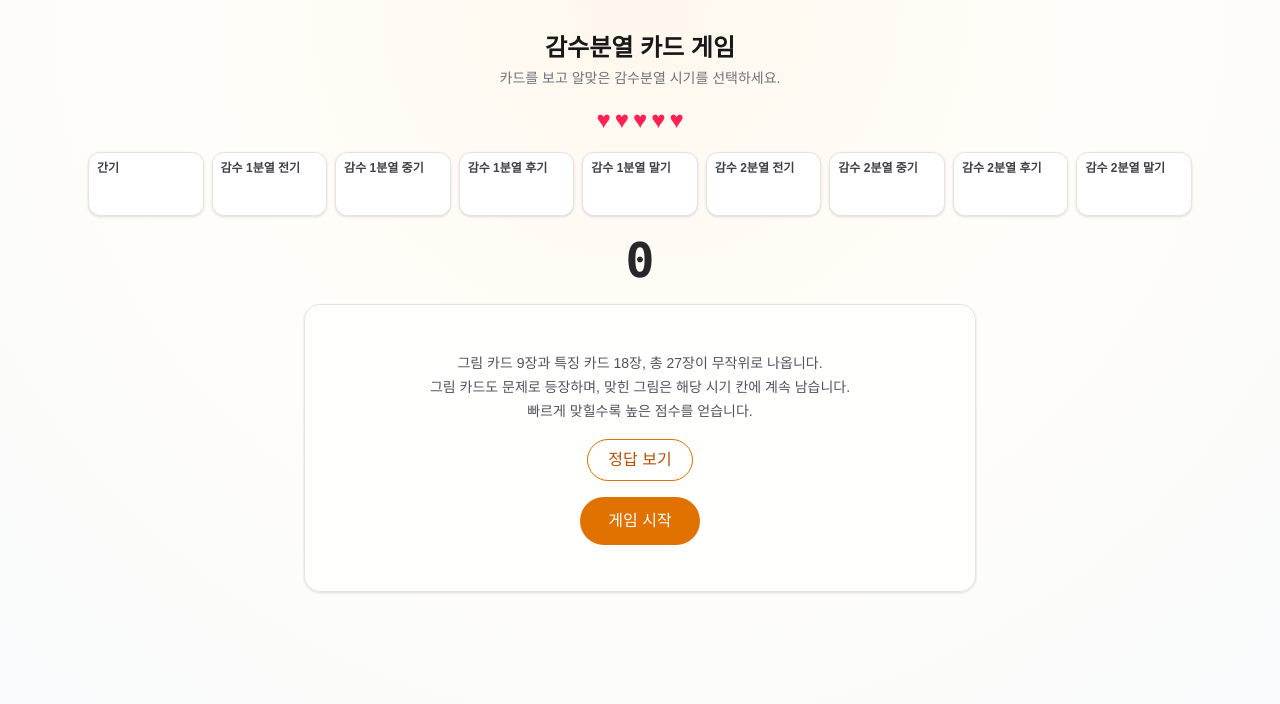
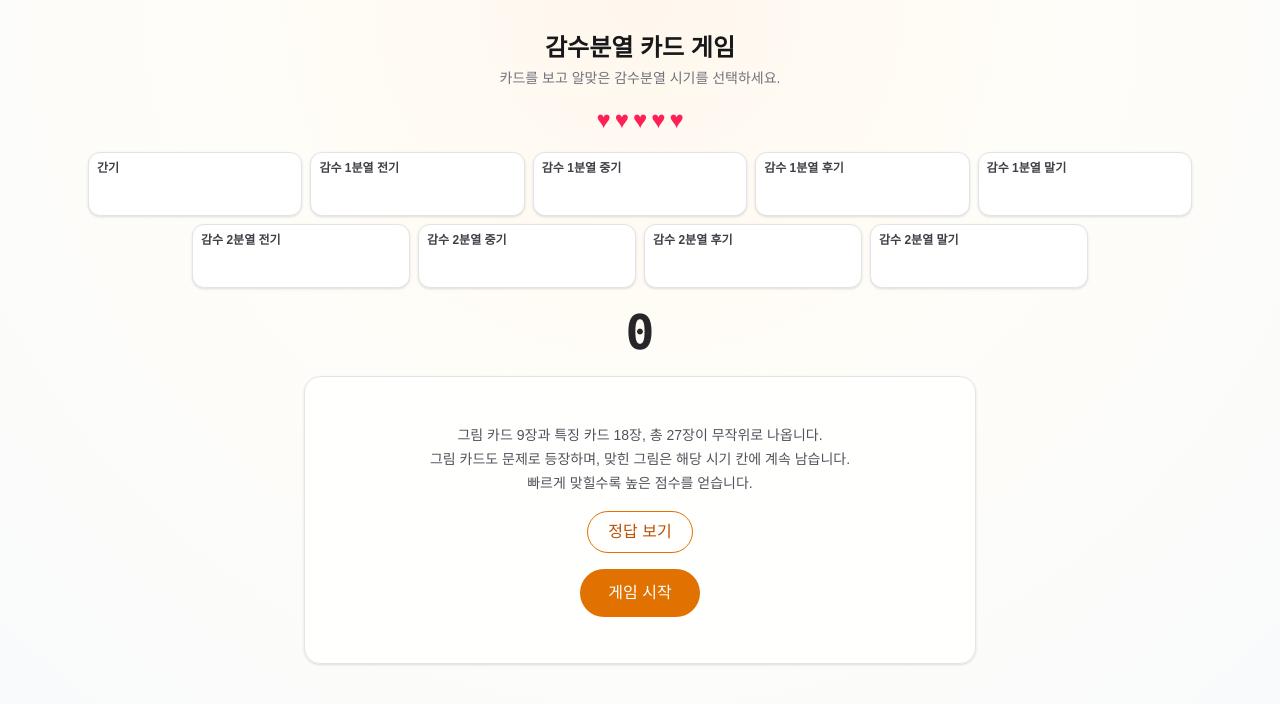
Before and after one commit to ultrabio/meiosis-card-game, a Next.js app: page / in a window 1280 px wide. Shown: the top 704 px of the page. Built offline with nearby package versions, Linux system fonts and the light colour scheme.

Commit message:
Arrange game phase slots in two rows

```diff
--- a/components/MeiosisGame.tsx
+++ b/components/MeiosisGame.tsx
@@ -173,8 +173,9 @@ export function MeiosisGame() {
         {Array.from({length:5}).map((_,i)=><span key={i} className={i<lives?"text-rose-500":"text-zinc-200"}>♥</span>)}
       </div>
 
-      <div className="grid grid-cols-4 gap-2 md:grid-cols-9">
-        {PHASES.map(p=>{
+      <div className="space-y-2">
+        <div className="grid grid-cols-5 gap-2">
+          {PHASES.slice(0,5).map(p=>{
             const hasImage = placed[p.id].some(card=>card.kind==="image");
             return (
               <button key={p.id} onClick={()=>choose(p.id)}
@@ -190,6 +191,26 @@ export function MeiosisGame() {
               </button>
             );
           })}
+        </div>
+
+        <div className="mx-auto grid max-w-4xl grid-cols-4 gap-2">
+          {PHASES.slice(5).map(p=>{
+            const hasImage = placed[p.id].some(card=>card.kind==="image");
+            return (
+              <button key={p.id} onClick={()=>choose(p.id)}
+                className={`${hasImage ? "min-h-32" : "min-h-16"} flex flex-col overflow-hidden rounded-xl border bg-white p-2 text-center shadow-sm transition hover:-translate-y-0.5 hover:shadow-md ${flash===p.id?"border-amber-400 ring-2 ring-amber-300":"border-zinc-200"}`}>
+                <div className="shrink-0 pb-1 text-[11px] font-semibold leading-tight text-zinc-700 sm:text-xs">
+                  {p.label}
+                </div>
+                {hasImage && (
+                  <div className="min-h-0 flex-1 rounded-md bg-white">
+                    <PhaseArt phase={p.id}/>
+                  </div>
+                )}
+              </button>
+            );
+          })}
+        </div>
       </div>
 
       <div className="my-5 flex items-end justify-center gap-3">
```
Lines whose indentation alone changed are shown as unchanged.
